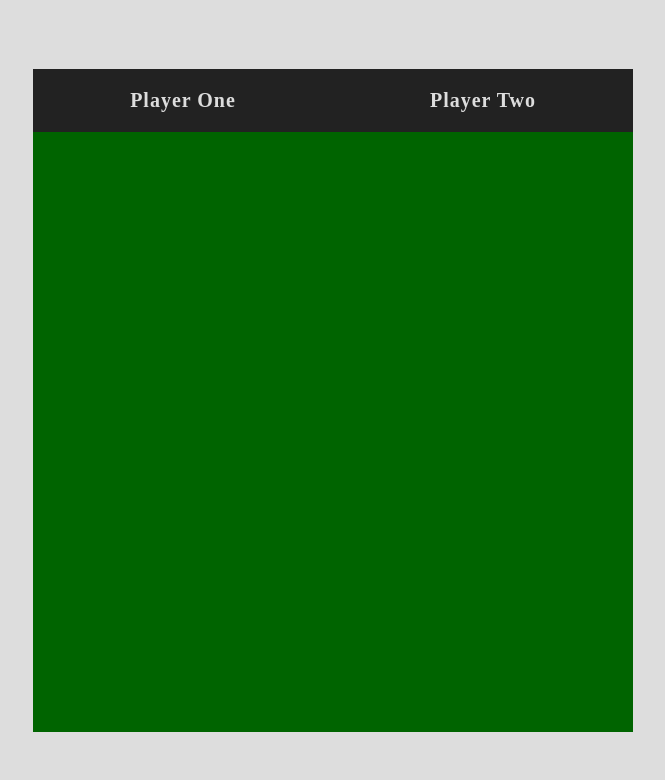
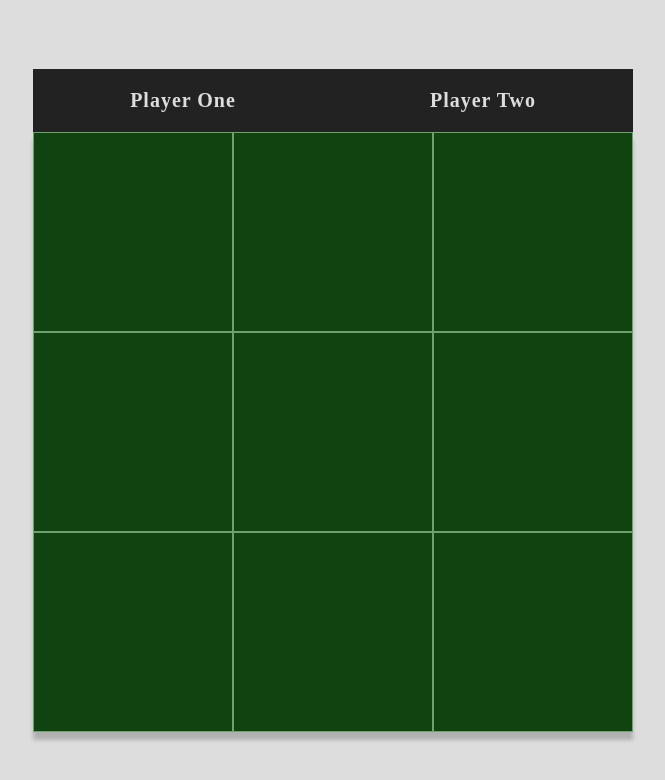
Before and after one commit to Gillen82/odin-project, a plain HTML site: page tic-tac-toe/index.html in a window 1280 px wide. Shown: the whole page, without its empty margins (307-972 px from the left). Drawn offline with Linux system fonts and the light colour scheme; a web font is replaced by a local one.

Commit message:
Create game tiles

```diff
--- a/tic-tac-toe/css/style.css
+++ b/tic-tac-toe/css/style.css
@@ -49,5 +49,21 @@ body {
 .game-board {
 	width: 600px;
 	height: 600px;
+	display: grid;
+	grid-template-columns: repeat(3, 1fr);
 	background-color: darkgreen;
+	box-shadow: 0 8px 4px rgba(0, 0, 0, 0.2);
 }
+
+.tile {
+	width: 200px;
+	height: 200px;
+	background-color: #222;
+	filter: opacity(0.5);
+	transition: all 0.5s ease-in-out;
+	border: 1px solid var(--light-grey);
+}
+
+.tile:hover {
+	filter: opacity(0);
+}
--- a/tic-tac-toe/js/app.js
+++ b/tic-tac-toe/js/app.js
@@ -0,0 +1,22 @@
+'use strict';
+
+const CreateBoard = (() => {
+	// get game board element
+	const gameBoard = document.querySelector('.game-board');
+	// initial settings
+	const board = [];
+	const rows = 3;
+	const cols = 3;
+	// create tile elements
+	for (let i = 0; i < rows; i++) {
+		for (let j = 0; j < cols; j++) {
+			const tileEl = document.createElement('div');
+			tileEl.classList.add('tile');
+			board.push(tileEl);
+		}
+	}
+	// display board tiles
+	board.forEach((tile) => {
+		gameBoard.appendChild(tile);
+	});
+})();
```
